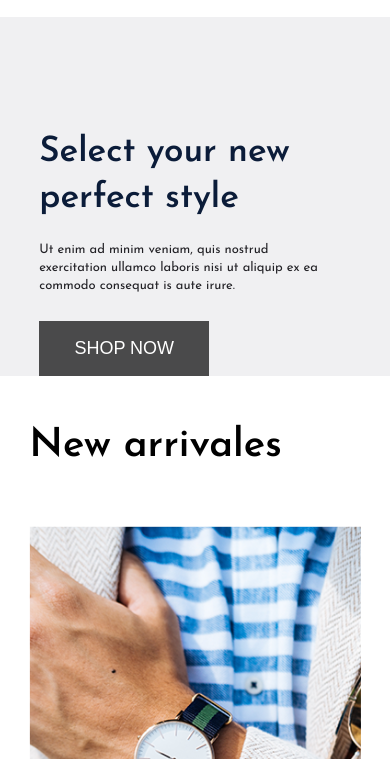
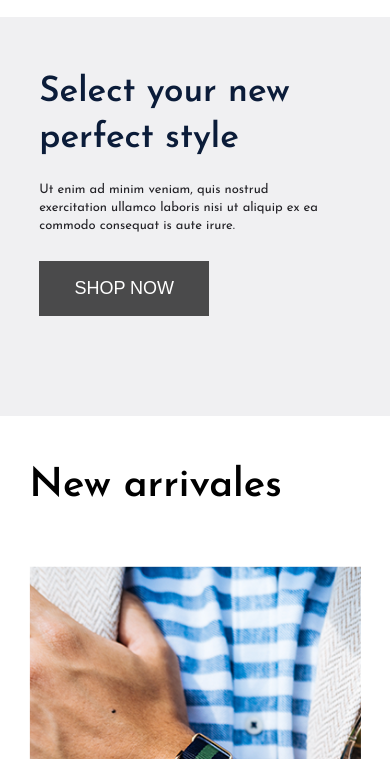
Before and after one commit to esraa898/template-1, a plain HTML site: page index.html in a window 390 px wide. Shown: the part 85-844 px from the top of the page. Drawn offline with Linux system fonts and the light colour scheme.

Commit message:
third commit

```diff
--- a/assests/css/style.css
+++ b/assests/css/style.css
@@ -200,7 +200,7 @@ nav .container label {
     nav .container .list {
         position: absolute;
         top: -350px;
-        left: 9.5%;
+        left: 10%;
         background-color: #fff;
         width: 80%;
         padding: 5px 0;
@@ -253,7 +253,7 @@ header {
     margin-bottom: 50px;
 }
 
-.row {
+ .row {
     align-items: center;
 }
 
@@ -302,7 +302,8 @@ header img {
 @media(max-width:991px) {
 
     header{
-        padding-top: 200px;
+        padding-top: 140px;
+        padding-bottom: 100px;
     }
     header img {
         width: 30%;
```
